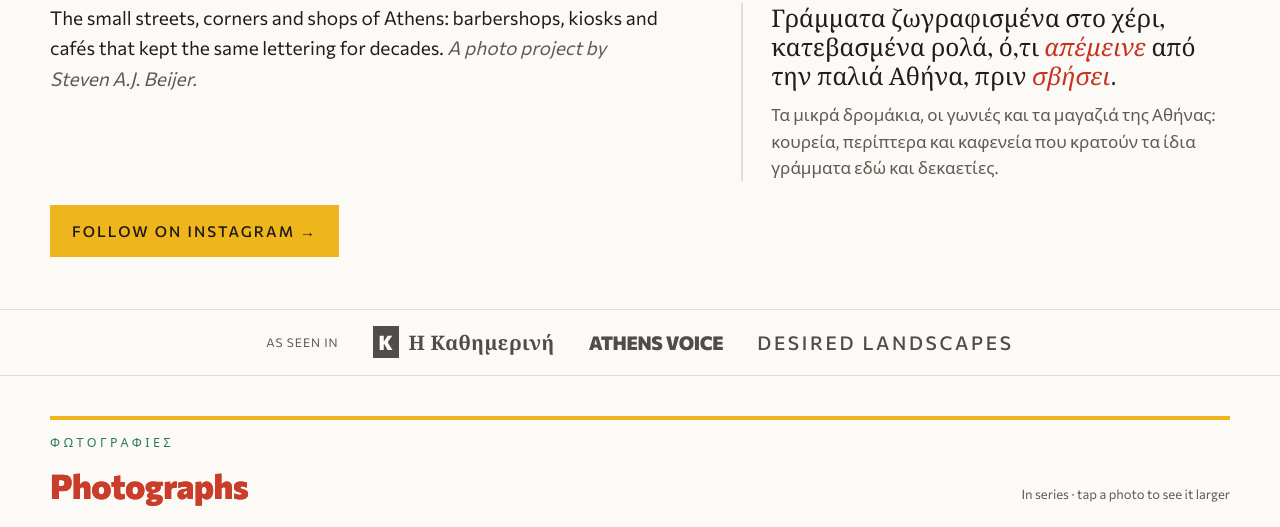
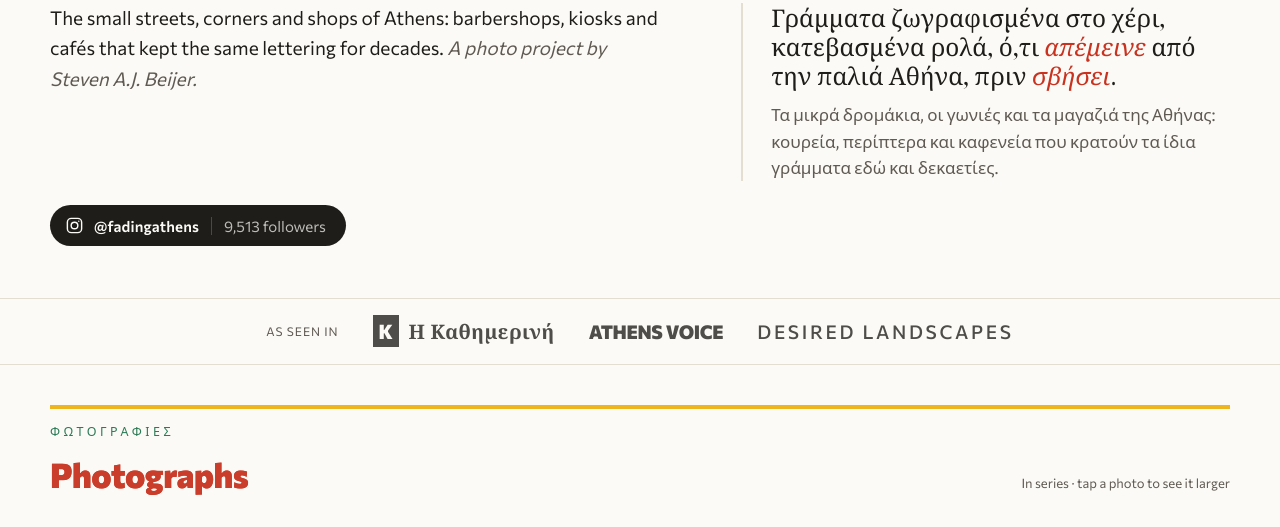
Before and after one commit to stevenbeijer/fadingathens.com, a plain HTML site: page index.html in a window 1280 px wide. Shown: the part 945-1472 px from the top of the page. Drawn offline with Linux system fonts and the light colour scheme.

Commit message:
Hero: Instagram button as dark pill with handle and live follower count
Co-Authored-By: Claude Opus 5.5 <noreply@anthropic.com>
Claude-Session: https://claude.ai/code/session_01VvB7ExigQnHotxdX6u82g8

```diff
--- a/index.html
+++ b/index.html
@@ -826,6 +826,16 @@ a.av-btn{display:inline-block;text-decoration:none}
 .viewer .closed-tag{display:inline-flex;align-items:center;gap:0;white-space:pre;transform:none;border:0;padding:3px 0;font-family:var(--body);font-weight:500;text-transform:none;letter-spacing:.04em;font-size:13px}
 .viewer .closed-tag::before{content:"";margin-right:8px;width:7px;height:7px;border-radius:50%;background:var(--sign-red);box-shadow:0 0 0 3px color-mix(in srgb,var(--sign-red) 25%,transparent)}
 @media (max-width:600px){.closed-stamp{left:8px;bottom:8px;padding:4px 10px 4px 8px;font-size:10.5px}}
+
+/* hero Instagram button: dark pill with handle and follower count (17 Nov) */
+.ig-pill{grid-area:cta;justify-self:start;display:inline-flex;align-items:center;gap:10px;padding:11px 20px 11px 15px;border-radius:999px;background:var(--ink);color:var(--plaster);text-decoration:none;font-family:var(--body);font-size:15px;line-height:1.2;transition:background .2s,transform .2s,box-shadow .2s}
+.ig-pill .ig-ico{width:19px;height:19px;flex:none}
+.ig-pill .ig-h{font-weight:600;letter-spacing:.01em}
+.ig-pill .ig-n{padding-left:12px;margin-left:2px;border-left:1px solid color-mix(in srgb,var(--plaster) 28%,transparent);opacity:.72;font-weight:400}
+.ig-pill .ig-n:empty{display:none}
+.ig-pill:hover,.ig-pill:focus-visible{background:var(--sign-red);color:#fbf3e4;transform:translateY(-1px);box-shadow:0 8px 18px -10px rgba(0,0,0,.45)}
+.ig-pill:hover .ig-n{opacity:.9}
+@media (max-width:720px){.ig-pill{font-size:14.5px}}
 </style>
 
 </head>
@@ -874,7 +884,7 @@ a.av-btn{display:inline-block;text-decoration:none}
       <p class="statement-gr" lang="el">Γράμματα ζωγραφισμένα στο χέρι, κατεβασμένα ρολά, ό,τι <em>απέμεινε</em> από την παλιά Αθήνα, πριν <em>σβήσει</em>.</p>
       <p class="lede-gr" lang="el">Τα μικρά δρομάκια, οι γωνιές και τα μαγαζιά της Αθήνας: κουρεία, περίπτερα και καφενεία που κρατούν τα ίδια γράμματα εδώ και δεκαετίες.</p>
     </div>
-    <a class="cta hero-cta" href="https://www.instagram.com/fadingathens/" target="_blank" rel="noopener">Follow on Instagram →</a>
+    <a class="ig-pill hero-cta" href="https://www.instagram.com/fadingathens/" target="_blank" rel="noopener"><svg class="ig-ico" viewBox="0 0 24 24" fill="none" stroke="currentColor" stroke-width="1.8" aria-hidden="true"><rect x="3" y="3" width="18" height="18" rx="5"/><circle cx="12" cy="12" r="4.2"/><circle cx="17.4" cy="6.6" r=".9" fill="currentColor" stroke="none"/></svg><span class="ig-h">@fadingathens</span><span class="ig-n" id="heroFollowers"></span></a>
   </div>
 </header>
 
@@ -1586,5 +1596,9 @@ document.querySelectorAll('a.logo').forEach(function(a){a.addEventListener('clic
 })();
 </script>
 
+<script>
+/* hero Instagram pill: follower count from the Instagram block (kept current by instagram.yml) */
+(function(){var n=document.querySelector('.ig-stats strong'),t=document.getElementById('heroFollowers');if(n&&t&&n.textContent.trim())t.textContent=n.textContent.trim()+' followers'})();
+</script>
 </body>
 </html>
```
